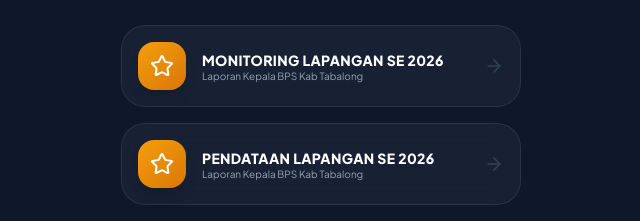
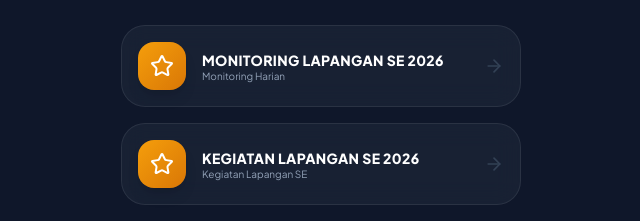
Before and after one commit to smexa21/trese09, a plain HTML site: page index.html in a window 1280 px wide. Shown: the part 311-532 px from the top of the page, without its empty margins (319-959 px from the left). Drawn offline with nearby package versions, Linux system fonts and the light colour scheme.

Commit message:
Update index.html

```diff
--- a/index.html
+++ b/index.html
@@ -90,8 +90,8 @@
     <script>
         // Data Menu SE2026
         const menuData = [
-            { title: "MONITORING LAPANGAN SE 2026", desc: "Laporan Kepala BPS Kab Tabalong", url: "https://monitoring-se2026-tanta.vercel.app", icon: "star" },
-            { title: "PENDATAAN LAPANGAN SE 2026", desc: "Laporan Kepala BPS Kab Tabalong", url: "https://drive.google.com/drive/folders/1QxUFQOebaWbq1h1X_CD6rKT40uSYshmp", icon: "star" },
+            { title: "MONITORING LAPANGAN SE 2026", desc: "Monitoring Harian", url: "https://monitoring-se2026-tanta.vercel.app", icon: "star" },
+            { title: "KEGIATAN LAPANGAN SE 2026", desc: "Kegiatan Lapangan SE", url: "https://drive.google.com/drive/folders/1QxUFQOebaWbq1h1X_CD6rKT40uSYshmp", icon: "star" },
             { title: "MATRIKS TRANSLOK KORWIL", desc: "Translok", url: "https://docs.google.com/spreadsheets/d/1WB3f6Wn7PCngMeCEyKqWmRg3N-P6DSfrrjI7JEuyANk/edit?usp=sharing", icon: "star" },
             { title: "LAPORAN KINERJA KEPALA", desc: "Laporan Kepala BPS Kab Tabalong", url: "https://drive.google.com/drive/folders/1suGCiA8cdJ97q6Wi5PdLOuItrK9__hvG?usp=sharing", icon: "megaphone" },
             { title: "MATERI SE2026", desc: "Unduh Pedoman & Juknis Petugas", url: "https://drive.google.com/drive/folders/1QjexYainKF9LY5rKzfIeuT0DeQBZZw4L", icon: "book-text" },
```
